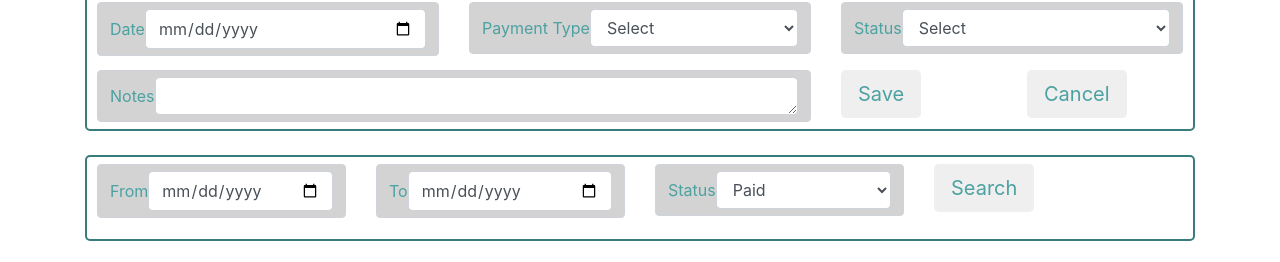
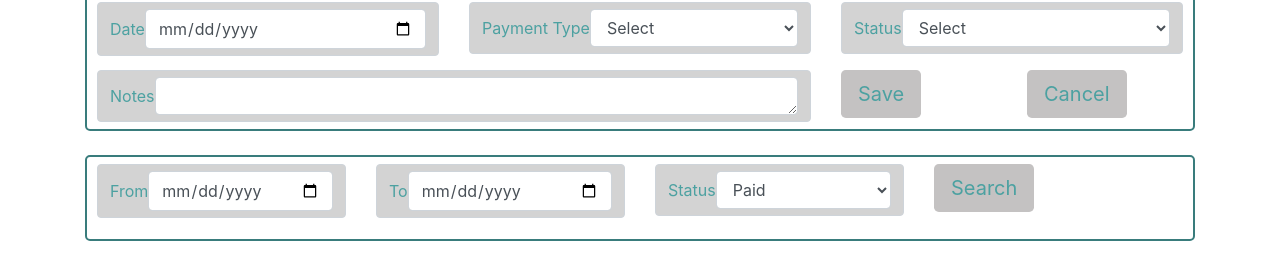
Before and after one commit to the-three-ss/expenses-manager-frontend, a React (Create React App) app: page / in a window 1280 px wide. Shown: the part 157-419 px from the top of the page. Built offline with nearby package versions, Linux system fonts and the light colour scheme; no server answers.

Commit message:
Button colour

```diff
--- a/src/App.css
+++ b/src/App.css
@@ -83,6 +83,7 @@
 
 .btn {
   color:rgb(76, 161, 161);
+  background-color:rgb(196, 194, 194);
 }
 
 .searchExpenses{
```
